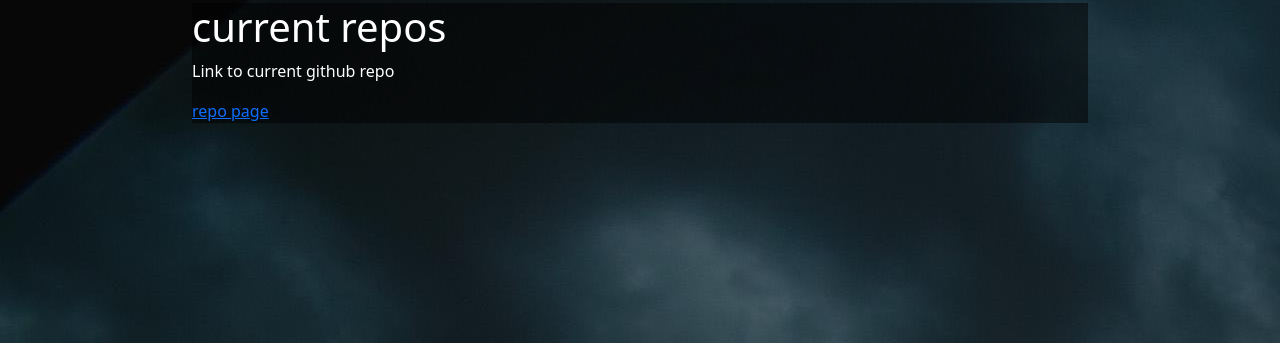
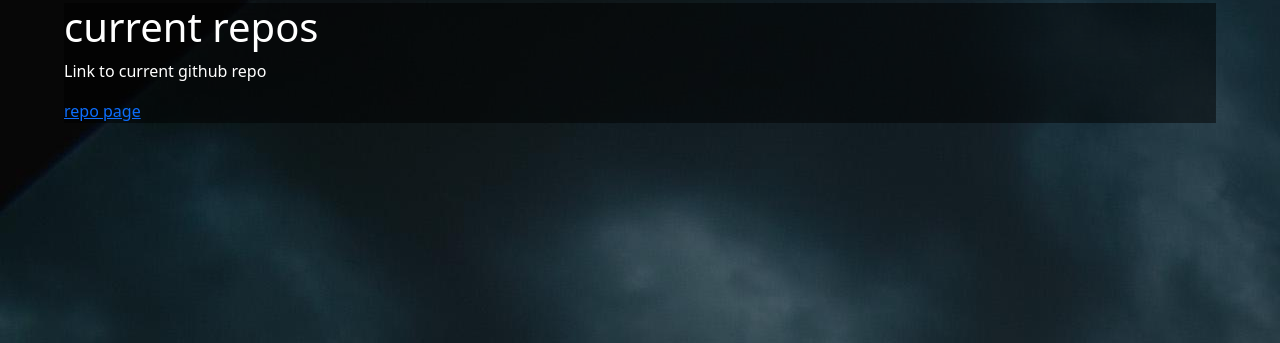
Before and after one commit to ITSCM-451Z-Spr24/Underrated, a PHP site: page /repo.php in a window 1280 px wide. Shown: the part 87-430 px from the top of the page. Run offline with PHP 8.4, Linux system fonts and the light colour scheme; data that the repository does not hold is empty; some libraries are stand-ins or nearby versions.

Commit message:
layout css fix

```diff
--- a/assess/css/styles.css
+++ b/assess/css/styles.css
@@ -3,9 +3,10 @@ body, html {
     padding: 0;
     width: 100%;
     height: 100%;
-	background-image: url("../img/backround.jpg");
-	color: white;
+    background-image: url("../img/backround.jpg");
+    color: white;
 }
+
 .header {
     width: 100%;
     padding: 20px 100px;
@@ -16,25 +17,31 @@ body, html {
     background: transparent;
     z-index: 2;
 }
+
 .header img {
     height: 50px;
 }
+
 .header nav {
     display: inline-block;
     margin-left: 40px;
 }
+
 .header nav a {
     color: white;
     text-decoration: none;
     margin-right: 40px;
 }
+
 .slider {
     height: 100vh;
     overflow: hidden;
 }
+
 .carousel-item {
     height: 100vh;
 }
+
 .search-bar {
     position: absolute;
     top: 50%;
@@ -42,12 +49,14 @@ body, html {
     transform: translate(-50%, -50%);
     z-index: 3;
 }
+
 .search-bar input {
     border-radius: 50px;
     height: 20px;
     width: 250px;
     text-indent: 10px;
 }
+
 .search-bar button {
     background: transparent;
     border: none;
@@ -59,12 +68,15 @@ body, html {
 }
 
 .wrapper {
-  width: 70%;
-  margin: 0 auto;
-  background-color: rgba(0, 0, 0, 0.5)
+    width: 90%; /* Adjusted to 90% */
+    margin: 0 auto;
+    background-color: rgba(0, 0, 0, 0.5);
+    overflow: auto; /* Added overflow to handle table overflow */
 }
 
 .table-container {
-    float: left;
+    /* float: left; Remove float */
     margin-right: 20px; /* Adjust as needed */
+    width: 48%; /* Adjusted width for two tables */
+    display: inline-block; /* Added display property */
 }
```
